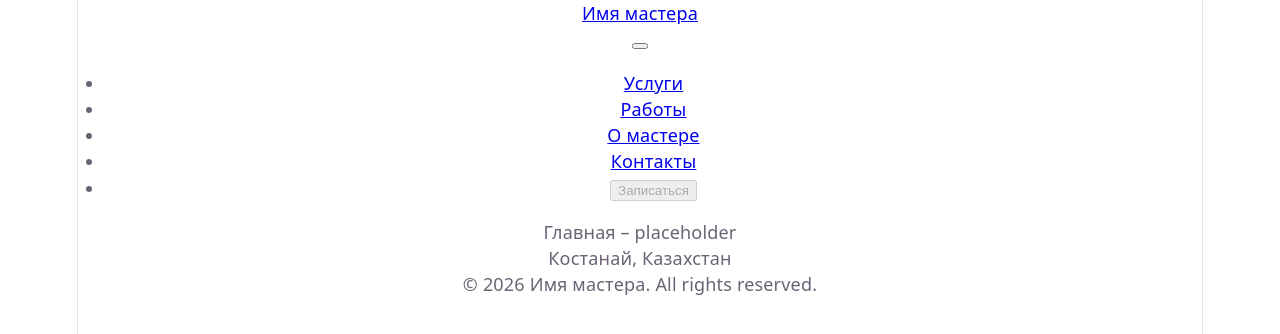
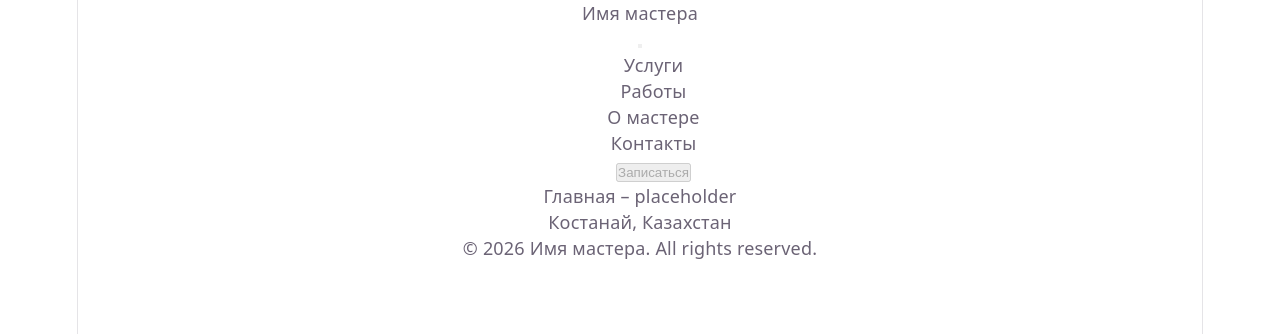
Before and after one commit to aloxaten322/beauty, a React (Vite) app: page / in a window 1280 px wide. Shown: the top 334 px of the page. Built offline with nearby package versions, Linux system fonts and the light colour scheme.

Commit message:
fix: restore global styles and CSS module imports

```diff
--- a/src/index.css
+++ b/src/index.css
@@ -1,4 +1,22 @@
 @import "./styles/variables.css";
+
+/* Global CSS reset */
+* {
+  box-sizing: border-box;
+  margin: 0;
+  padding: 0;
+}
+
+ul {
+  list-style: none;
+  padding-left: 0;
+}
+
+a {
+  text-decoration: none;
+  color: inherit;
+}
+
 
 :root {
   --text: #6b6375;
```
